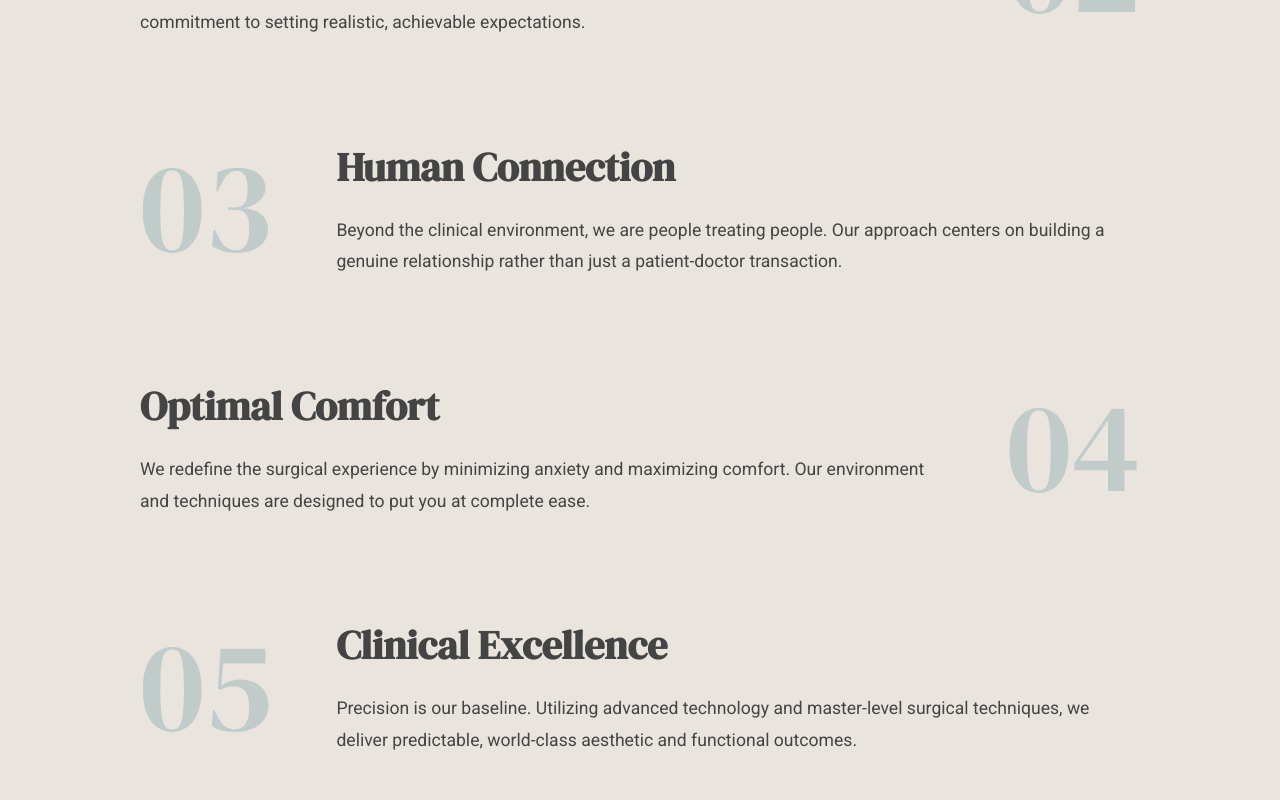
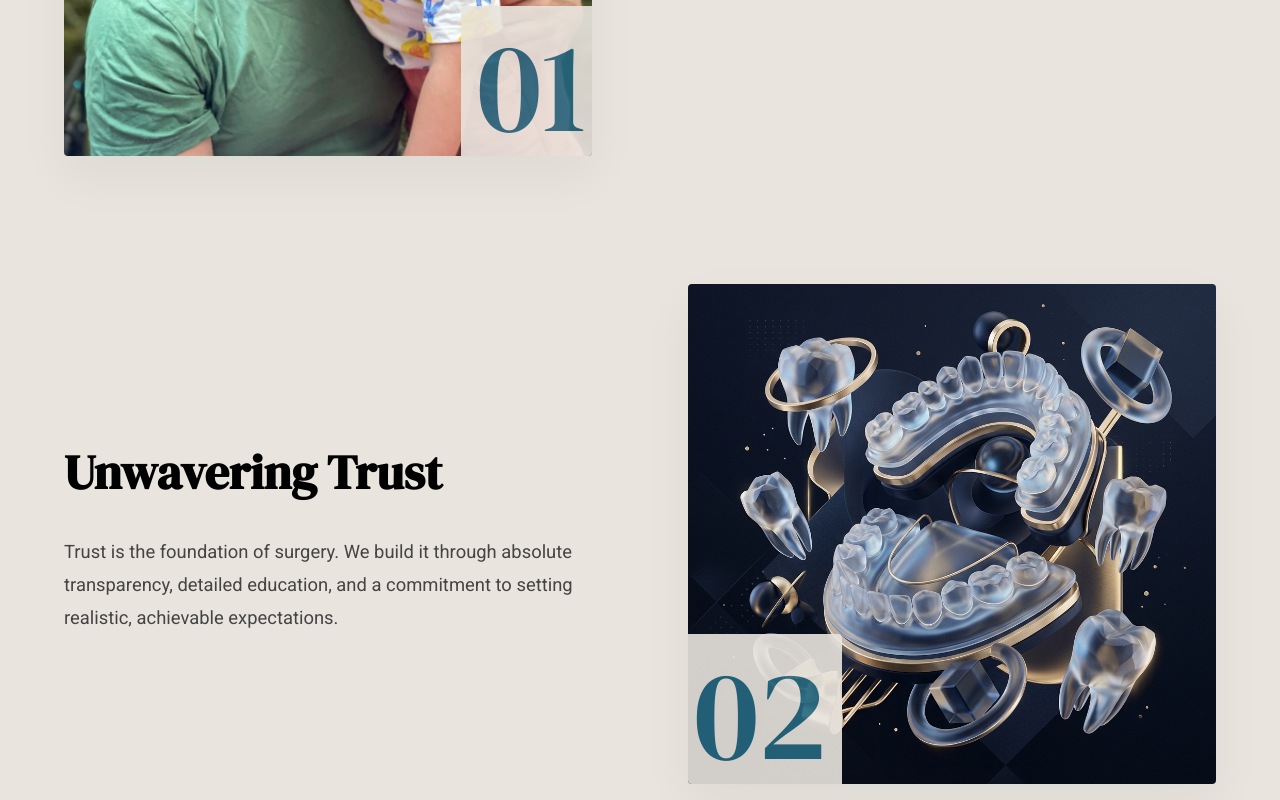
Before and after one commit to LuminaDigitals/viprat-joshi-portfolio, a Next.js app: page /philosophy in a window 1280 px wide. Shown: the part 1080-1880 px from the top of the page. Built offline with nearby package versions, Linux system fonts and the light colour scheme.

Commit message:
feat: attach newly uploaded imagery to the 5 Principles on the Philosophy page

```diff
--- a/src/app/philosophy/page.module.css
+++ b/src/app/philosophy/page.module.css
@@ -60,14 +60,14 @@
 .principleGrid {
   display: grid;
   grid-template-columns: 1fr;
-  gap: 6rem;
-  max-width: 1000px;
+  gap: 8rem;
+  max-width: 1200px;
   margin: 0 auto;
 }
 
 .principleItem {
   display: flex;
-  gap: 4rem;
+  gap: 6rem;
   align-items: center;
 }
 
@@ -75,12 +75,41 @@
   flex-direction: row-reverse;
 }
 
+.principleImageWrapper {
+  flex: 1;
+  position: relative;
+  height: 500px;
+  border-radius: 4px;
+  overflow: hidden;
+  box-shadow: 0 20px 50px rgba(0,0,0,0.05);
+}
+
+.principleImage {
+  object-fit: cover;
+  transition: transform 0.8s ease;
+}
+
+.principleItem:hover .principleImage {
+  transform: scale(1.05);
+}
+
 .principleNumber {
+  position: absolute;
+  bottom: -10px;
+  right: -10px;
   font-family: var(--font-serif);
   font-size: 8rem;
   color: var(--primary);
-  opacity: 0.2;
+  opacity: 0.9;
   line-height: 1;
+  background: var(--background-alt);
+  padding: 1rem;
+  border-radius: 4px;
+}
+
+.principleItem:nth-child(even) .principleNumber {
+  right: auto;
+  left: -10px;
 }
 
 .principleContent {
@@ -89,20 +118,25 @@
 
 .principleTitle {
   font-family: var(--font-serif);
-  font-size: 2.5rem;
-  margin-bottom: 1rem;
+  font-size: 3rem;
+  margin-bottom: 1.5rem;
+  color: var(--foreground);
 }
 
 .principleText {
   color: var(--foreground-light);
-  font-size: 1.1rem;
+  font-size: 1.15rem;
   line-height: 1.8;
 }
 
-@media (max-width: 768px) {
+@media (max-width: 900px) {
   .principleItem, .principleItem:nth-child(even) {
     flex-direction: column;
-    gap: 2rem;
-    text-align: center;
+    gap: 3rem;
+    text-align: left;
+  }
+  .principleImageWrapper {
+    width: 100%;
+    height: 400px;
   }
 }
--- a/src/app/philosophy/page.tsx
+++ b/src/app/philosophy/page.tsx
@@ -3,6 +3,7 @@
 import styles from './page.module.css';
 import Navbar from '@/components/Navbar';
 import { motion } from 'framer-motion';
+import Image from 'next/image';
 
 export default function Philosophy() {
   const revealUp = {
@@ -13,23 +14,28 @@ export default function Philosophy() {
   const principles = [
     {
       title: "Compassionate Care",
-      text: "Every surgical journey begins with empathy. We prioritize your emotional comfort as much as your physical well-being, ensuring you feel heard and supported at every step."
+      text: "Every surgical journey begins with empathy. We prioritize your emotional comfort as much as your physical well-being, ensuring you feel heard and supported at every step.",
+      image: "/Compassionate Care.jpeg"
     },
     {
       title: "Unwavering Trust",
-      text: "Trust is the foundation of surgery. We build it through absolute transparency, detailed education, and a commitment to setting realistic, achievable expectations."
+      text: "Trust is the foundation of surgery. We build it through absolute transparency, detailed education, and a commitment to setting realistic, achievable expectations.",
+      image: "/shapes.png" // Fallback since only 4 images were provided
     },
     {
       title: "Human Connection",
-      text: "Beyond the clinical environment, we are people treating people. Our approach centers on building a genuine relationship rather than just a patient-doctor transaction."
+      text: "Beyond the clinical environment, we are people treating people. Our approach centers on building a genuine relationship rather than just a patient-doctor transaction.",
+      image: "/HumanConnection.jpeg"
     },
     {
       title: "Optimal Comfort",
-      text: "We redefine the surgical experience by minimizing anxiety and maximizing comfort. Our environment and techniques are designed to put you at complete ease."
+      text: "We redefine the surgical experience by minimizing anxiety and maximizing comfort. Our environment and techniques are designed to put you at complete ease.",
+      image: "/Patient Comfort First.jpeg"
     },
     {
       title: "Clinical Excellence",
-      text: "Precision is our baseline. Utilizing advanced technology and master-level surgical techniques, we deliver predictable, world-class aesthetic and functional outcomes."
+      text: "Precision is our baseline. Utilizing advanced technology and master-level surgical techniques, we deliver predictable, world-class aesthetic and functional outcomes.",
+      image: "/Excellence.jpeg"
     }
   ];
 
@@ -68,8 +74,9 @@ export default function Philosophy() {
               viewport={{ once: true, amount: 0.3 }}
               variants={revealUp}
             >
-              <div className={styles.principleNumber}>
-                0{idx + 1}
+              <div className={styles.principleImageWrapper}>
+                <Image src={principle.image} alt={principle.title} fill className={styles.principleImage} />
+                <div className={styles.principleNumber}>0{idx + 1}</div>
               </div>
               <div className={styles.principleContent}>
                 <h2 className={styles.principleTitle}>{principle.title}</h2>
```
Also changed, not shown: public/HumanConnection.jpeg (renamed from public/HandInHand.jpeg).
